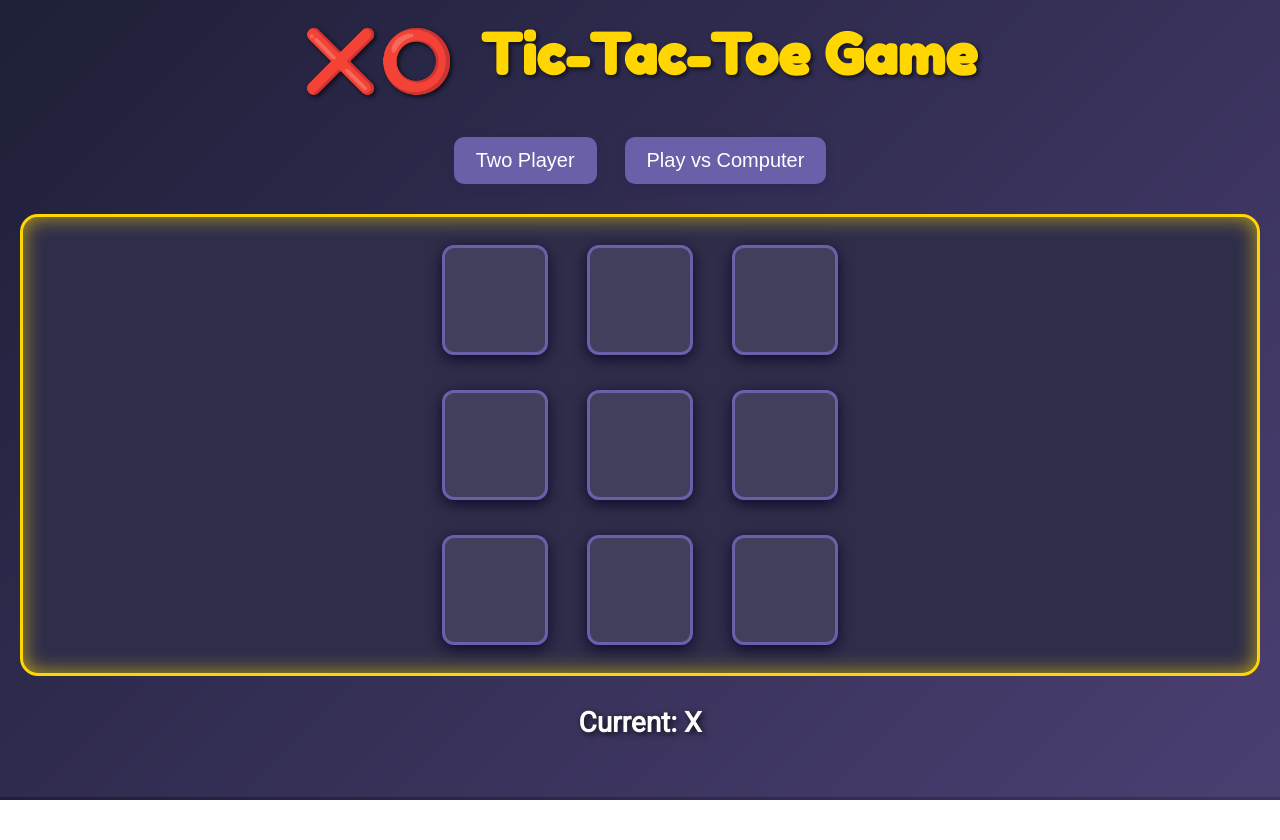
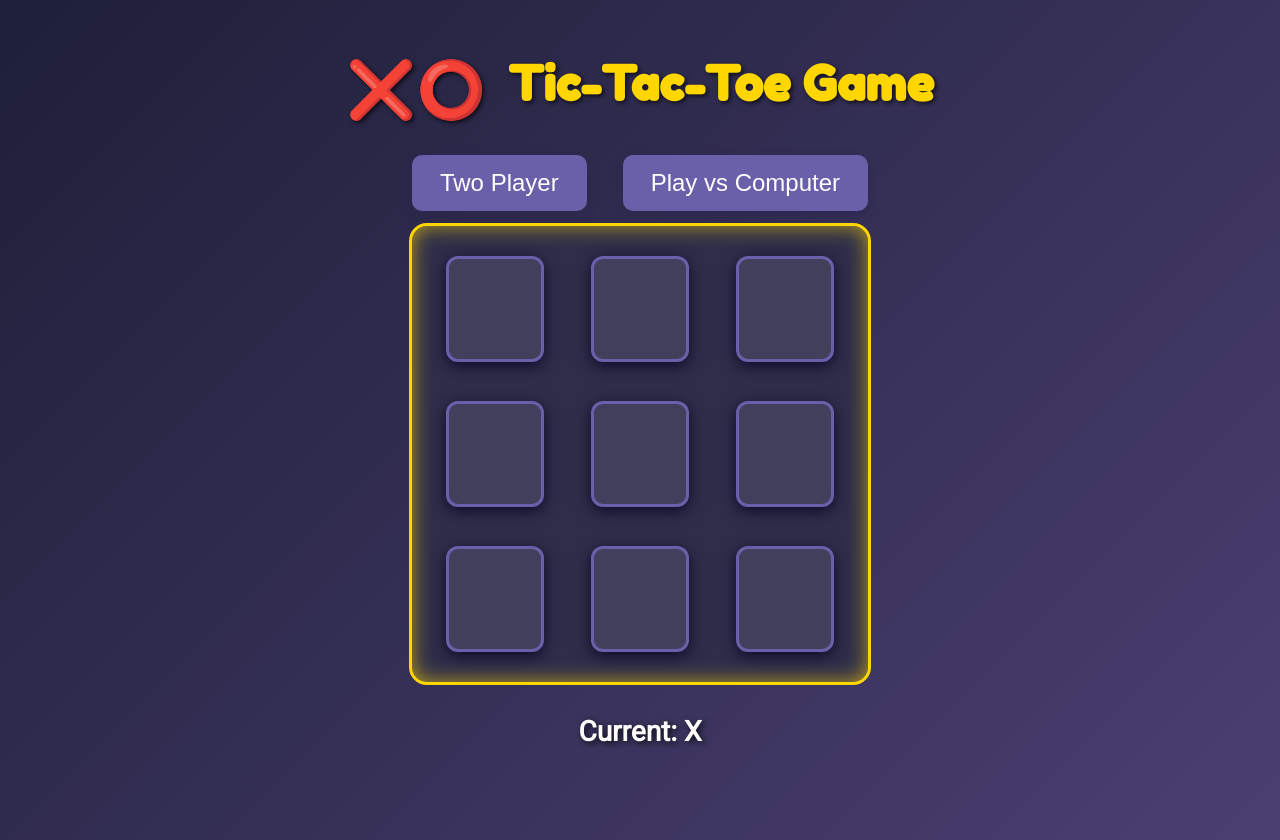
Before and after one commit to KrishnaPatil3124/SCT_WD_3, a plain HTML site: page index.html in a window 1280 px wide. Before the commit the page ends 800 px from the top, so only its background shows below. Drawn offline with Linux system fonts and the light colour scheme.

Commit message:
Update style.css

```diff
--- a/style.css
+++ b/style.css
@@ -1,39 +1,129 @@
+/* Center entire content vertically and horizontally */
 body {
   background: linear-gradient(135deg, #1e1f38, #4b3f72);
   font-family: 'Roboto', sans-serif;
   color: #fefcfb;
+  margin: 0;
+  height: 100vh;
+  display: flex;
+  flex-direction: column;
+  align-items: center;
+  justify-content: center;
+  user-select: none;
+  padding: 20px;
   text-align: center;
-  margin: 0;
-  padding: 20px;
+}
+
+/* Make buttons bigger and responsive */
+button {
+  font-size: 1.5rem;
+  margin: 12px 16px;
+  padding: 14px 28px;
+  border-radius: 10px;
+  border: none;
+  cursor: pointer;
+  background: #6a60aa;
+  color: #fff;
+  box-shadow: 0 4px 10px #2c2750;
+  transition: background 0.3s ease, transform 0.2s ease;
+}
+
+button:hover:not(:disabled) {
+  background: #a793e6;
+  transform: translateY(-3px);
+}
+
+button:disabled {
+  background: #a8a7b9;
+  cursor: not-allowed;
+  box-shadow: none;
+}
+
+/* Board layout with bigger squares and centered */
+#board {
+  display: grid;
+  grid-template-columns: repeat(3, 130px);
+  grid-template-rows: repeat(3, 130px);
+  grid-gap: 15px;
+  border: 3px solid #ffd600;
+  border-radius: 18px;
+  padding: 18px;
+  background: #2f2e4a;
+  box-shadow: 0 0 20px #ffd600aa inset;
+  margin: 20px auto;
+}
+
+/* Responsive adjustments for smaller devices */
+@media (max-width: 480px) {
+  button {
+    font-size: 1.25rem;
+    margin: 10px 12px;
+    padding: 12px 22px;
+  }
+  #board {
+    grid-template-columns: repeat(3, 90px);
+    grid-template-rows: repeat(3, 90px);
+    grid-gap: 12px;
+    padding: 15px;
+  }
+  .square {
+    font-size: 3.2rem;
+    line-height: 90px;
+  }
+}
+
+/* Square styling remains same with adjustments for responsiveness */
+
+.square {
+  background: #423f5d;
+  font-weight: 700;
+  color: #ffd600;
+  border-radius: 12px;
+  border: 3px solid #6a60aa;
+  cursor: pointer;
+  text-align: center;
+  user-select: none;
+  transition: background 0.25s ease, transform 0.2s ease;
+  box-shadow: 0 4px 15px #0a0a29;
+}
+
+.square:hover:not(:disabled) {
+  background: #5f5aa4;
+  transform: scale(1.07);
+  box-shadow: 0 6px 20px #a793e6;
+}
+
+.square:disabled {
+  cursor: not-allowed;
+  background: #7e7b9c;
+  box-shadow: inset 0 0 15px #67659c;
+  color: #e6da74;
+}
+
+#status {
+  font-size: 1.75rem;
+  margin-bottom: 20px;
+  min-height: 1.8em;
+  font-weight: 600;
+  text-shadow: 2px 2px 6px #000000cc;
+}
+
+/* Header with logo and text is centered */
+header h1 {
+  font-family: 'Fredoka One', cursive;
+  font-size: 3rem;
+  margin: 0 0 20px 0;
+  color: #ffd600;
+  text-shadow: 2px 2px 4px #000000aa;
   user-select: none;
 }
 
-header h1 {
-  font-family: 'Fredoka One', cursive;
+.logo {
   font-size: 3.5rem;
-  margin: 0 0 30px 0;
-  color: #ffd600;
-  text-shadow: 2px 2px 4px #000000aa;
-}
-
-.logo {
-  font-size: 3.8rem;
-  margin-right: 12px;
+  margin-right: 10px;
   vertical-align: middle;
   animation: pulse 2s infinite alternate;
 }
-
-@keyframes pulse {
-  0% { color: #ff3d00; }
-  100% { color: #4caf50; }
-}
-
-.mode-buttons {
-  margin-bottom: 20px;
-}
-
-button {
-  font-size: 1.25rem;
   margin: 10px 12px;
   padding: 12px 22px;
   border-radius: 10px;
```
